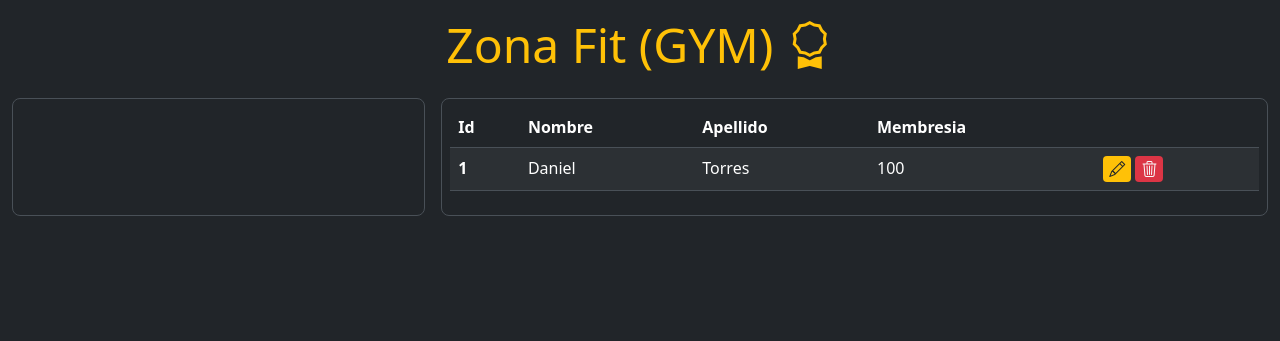
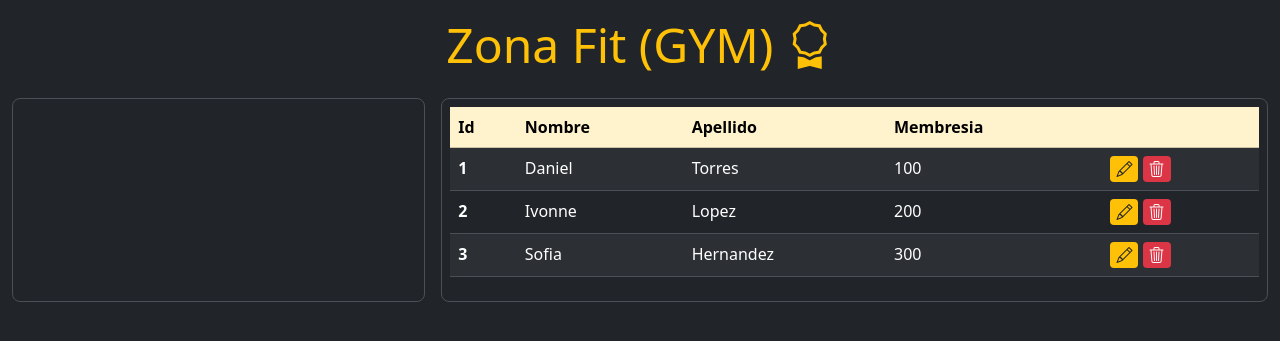
Before and after one commit to magutierrezhijosa/Curso-Python-IBM, a Flask app: page / in a window 1280 px wide. Shown: the top 341 px of the page. Run offline with Flask 3, Linux system fonts and the light colour scheme; some libraries are stand-ins or nearby versions.

Commit message:
Tabla de listado de clientes en index.html creada con los buttons

```diff
--- a/ManejoFlask/templates/index.html
+++ b/ManejoFlask/templates/index.html
@@ -35,11 +35,11 @@
             <!-- Contenedor del listado de cliente -->
              <div class="border rounded-3 p-2">
                 <!-- Aqui va la tabla de listado de clientes -->
-                <table class=" table table-striped ">
+                <table class=" table table-striped table-hover">
 
                     <!-- Agregamos la row con los titulos de los campos cliente -->
                     <thead>
-                        <tr>
+                        <tr class="table-warning">
                             <th scope="col">Id</th>
                             <th scope="col">Nombre</th>
                             <th scope="col">Apellido</th>
@@ -61,6 +61,30 @@
                             </td>
                         </tr>
 
+                        <!-- Segunda fila con los valores de el primer cliente -->
+                        <tr>
+                            <th scope="row">2</th>
+                            <td>Ivonne</td>
+                            <td>Lopez</td>
+                            <td>200</td>
+                            <td class="gap-3">
+                                <button class="rounded-1 bg-warning text-dark" style="border: none"><i class="bi bi-pencil"></i></button>
+                                <button class="rounded-1 bg-danger text-light" style="border: none"><i class="bi bi-trash3"></i></button>
+                            </td>
+                        </tr>
+
+                        <!-- Tercera fila con los valores de el primer cliente -->
+                        <tr>
+                            <th scope="row">3</th>
+                            <td>Sofia</td>
+                            <td>Hernandez</td>
+                            <td>300</td>
+                            <td class="gap-3">
+                                <button class="rounded-1 bg-warning text-dark" style="border: none"><i class="bi bi-pencil"></i></button>
+                                <button class="rounded-1 bg-danger text-light" style="border: none"><i class="bi bi-trash3"></i></button>
+                            </td>
+                        </tr>
+
 
                     </tbody>
 
```
